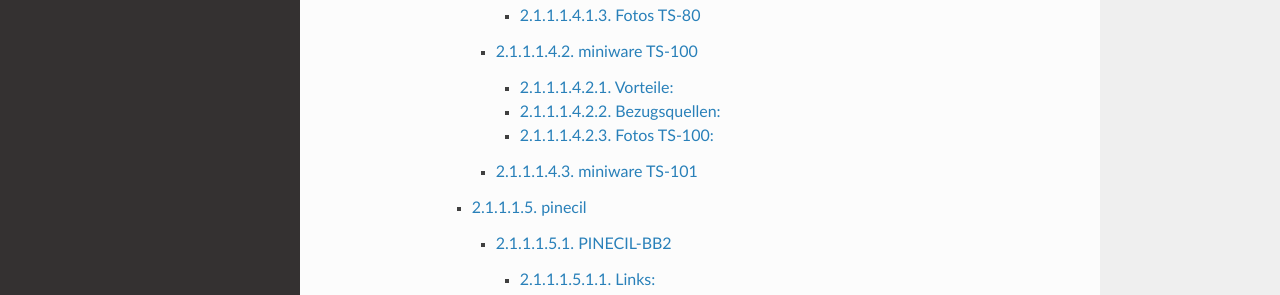
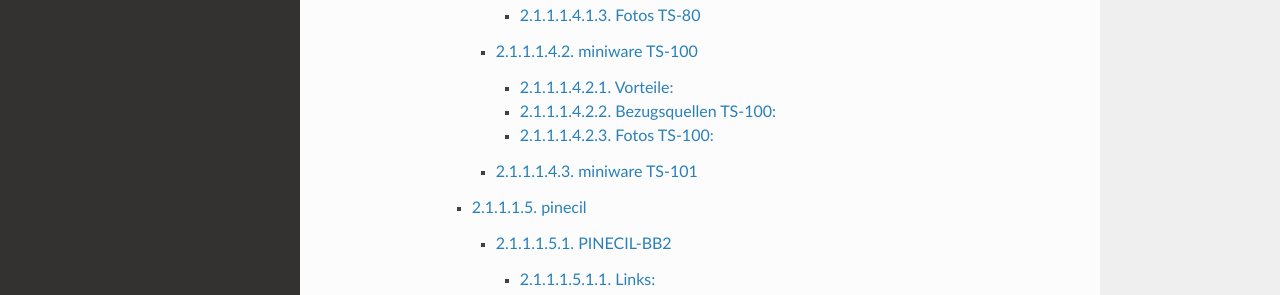
Before and after one commit to diplfranzhoepfinger/werkzeug-docs, a Sphinx documentation site: the page built from docs/index.rst, in a window 1280 px wide and 900 px high, scrolled down 1036 px. Shown: the part 359-654 px from the top of the window. Built offline with Sphinx 7.4.7 and the Read the Docs theme 2.0.0, drawn with Linux system fonts in a browser that asks for light colours.

Commit message:
Create TS-100.md

```diff
--- a/docs/elektronik/loeten/heisses_werkzeug/loetkolben/miniware/TS-100.md
+++ b/docs/elektronik/loeten/heisses_werkzeug/loetkolben/miniware/TS-100.md
@@ -31,7 +31,7 @@
     *   Wie bei Weller sind Temperatursensor und Heizelement in der Spitze drin.
         *   das bringt schnellere Aufheizzeiten und eine genauere Temperaturregelung
 
-#### Bezugsquellen:
+#### Bezugsquellen TS-100:
 
 Ein sehr empfehlenswerter Händler ist
 
```
